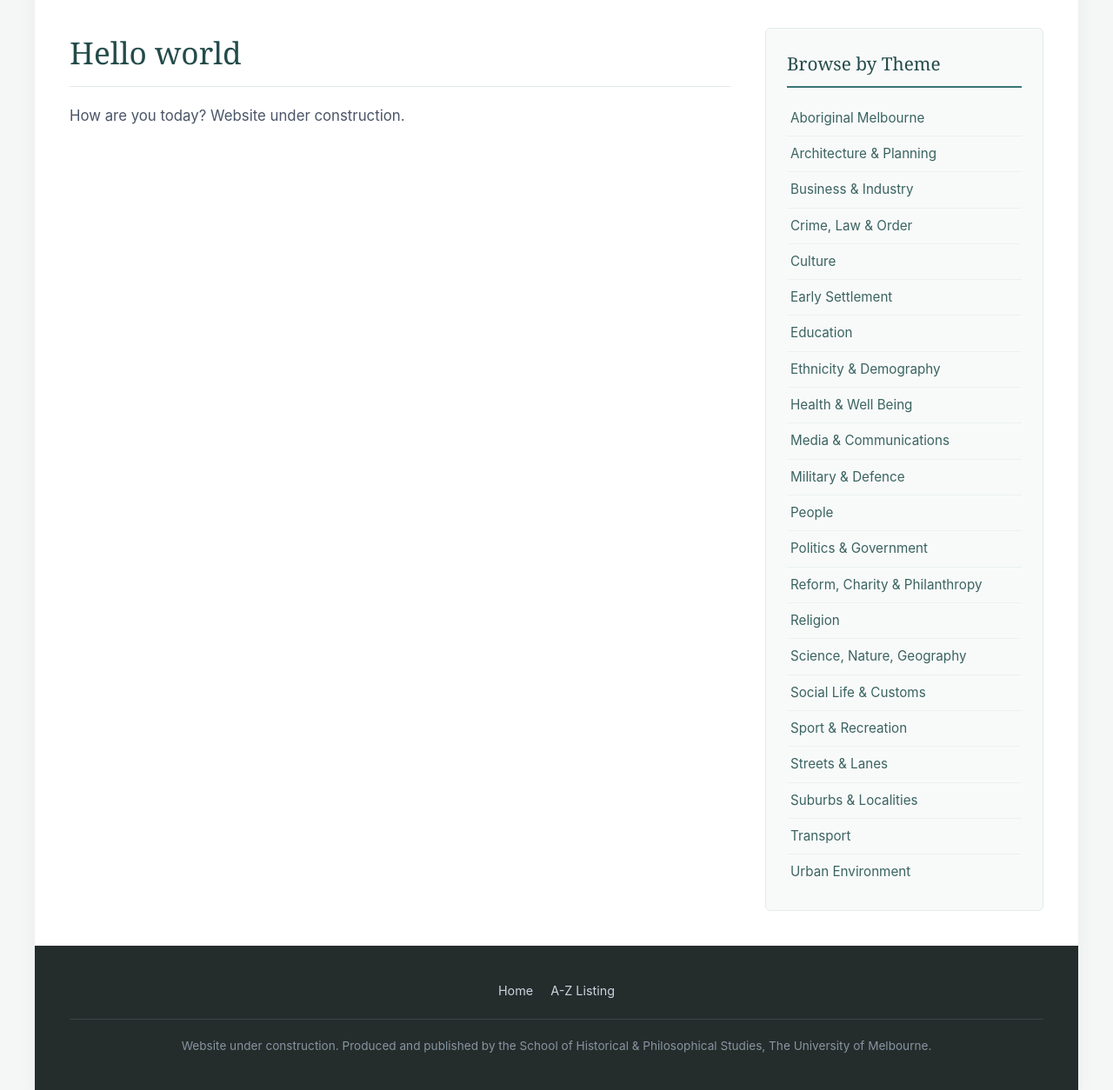
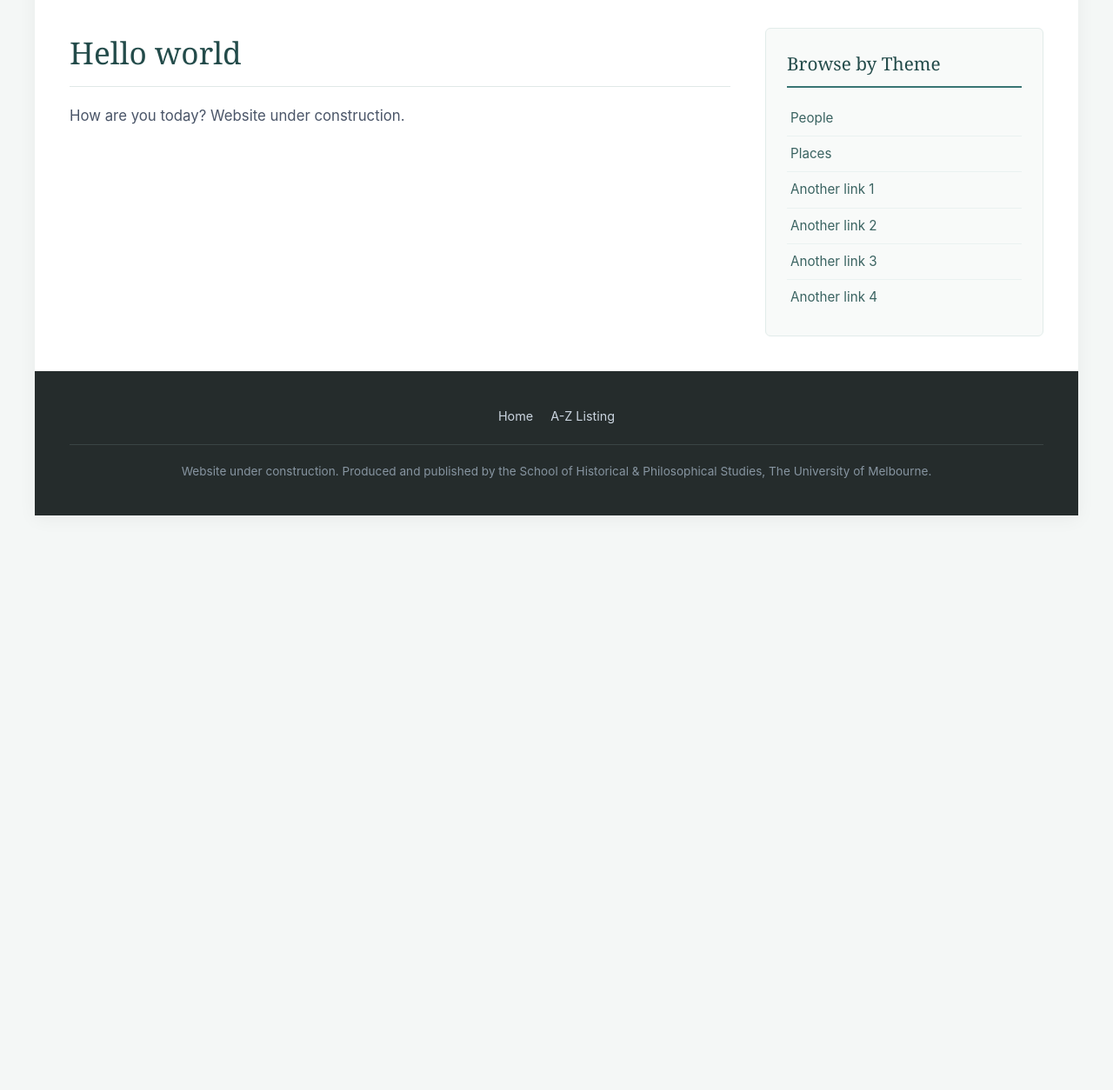
Before and after one commit to notamitchell/order, a Jekyll site: the page built from index.md, in a window 1280 px wide, cut to the strip 124-1378 px from the top of the page. Shown: the whole strip at 87% size. Built offline with Jekyll 4.4.1, drawn with Linux system fonts in a browser that asks for light colours; a script that is not in the unit is left out; after the commit the page ends 900 px from its top, so only the background shows below that.

Commit message:
Update default.html

```diff
--- a/_layouts/default.html
+++ b/_layouts/default.html
@@ -96,28 +96,12 @@
             <aside class="sidebar-menu">
                 <h2>Browse by Theme</h2>
                 <ul class="theme-list">
-                    <li><a href="aboriginal-melbourne">Aboriginal Melbourne</a></li>
-                    <li><a href="architecture-planning">Architecture & Planning</a></li>
-                    <li><a href="business-industry">Business & Industry</a></li>
-                    <li><a href="crime-law-order">Crime, Law & Order</a></li>
-                    <li><a href="culture">Culture</a></li>
-                    <li><a href="early-settlement">Early Settlement</a></li>
-                    <li><a href="education">Education</a></li>
-                    <li><a href="ethnicity-demography">Ethnicity & Demography</a></li>
-                    <li><a href="health-well-being">Health & Well Being</a></li>
-                    <li><a href="media-communications">Media & Communications</a></li>
-                    <li><a href="military-defence">Military & Defence</a></li>
                     <li><a href="people">People</a></li>
-                    <li><a href="politics-government">Politics & Government</a></li>
-                    <li><a href="reform-charity-philanthropy">Reform, Charity & Philanthropy</a></li>
-                    <li><a href="religion">Religion</a></li>
-                    <li><a href="science-nature-geography">Science, Nature, Geography</a></li>
-                    <li><a href="social-life-customs">Social Life & Customs</a></li>
-                    <li><a href="sport-recreation">Sport & Recreation</a></li>
-                    <li><a href="streets-lanes">Streets & Lanes</a></li>
-                    <li><a href="suburbs-localities">Suburbs & Localities</a></li>
-                    <li><a href="transport">Transport</a></li>
-                    <li><a href="urban-environment">Urban Environment</a></li>
+                    <li><a href="places">Places</a></li>
+                    <li><a href="#">Another link 1</a></li>
+                     <li><a href="#">Another link 2</a></li>
+                     <li><a href="#">Another link 3</a></li>
+                     <li><a href="#">Another link 4</a></li>
                 </ul>
             </aside>
 
```
